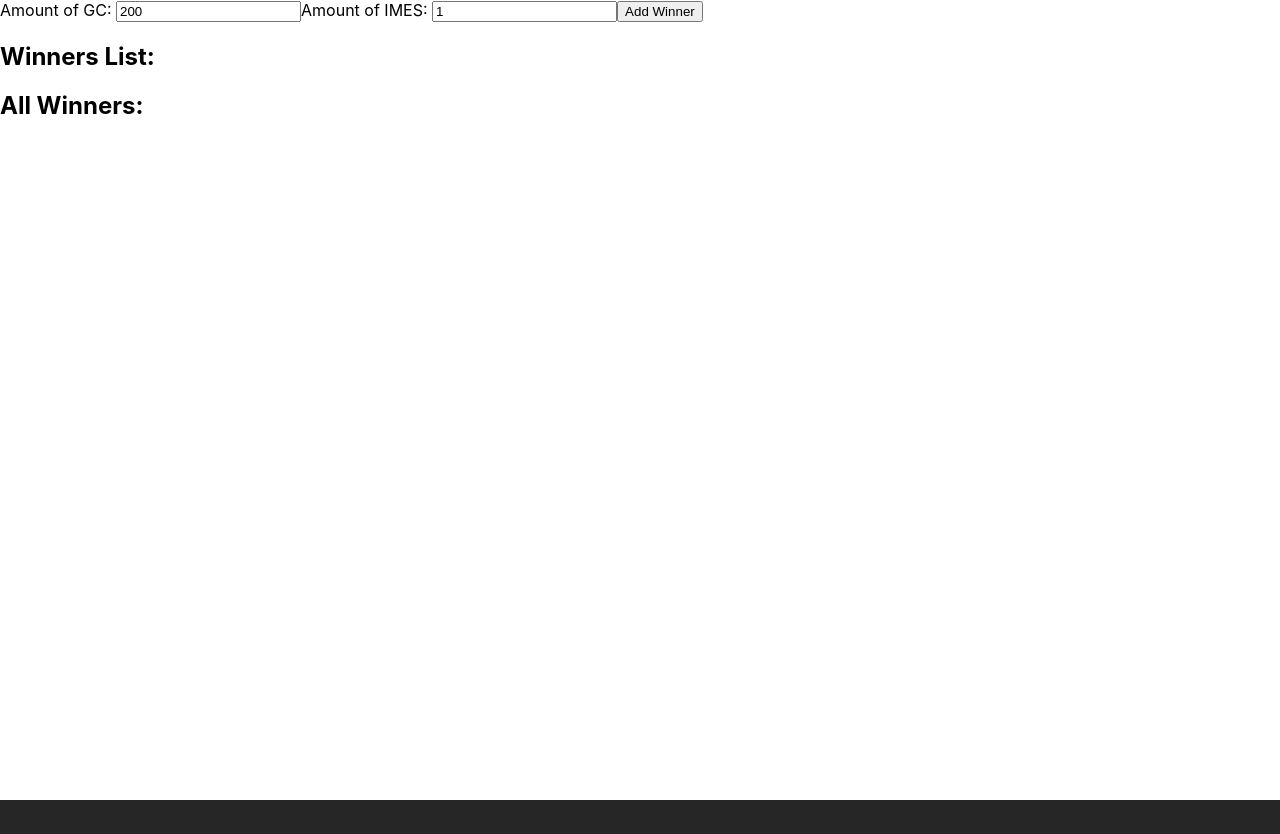
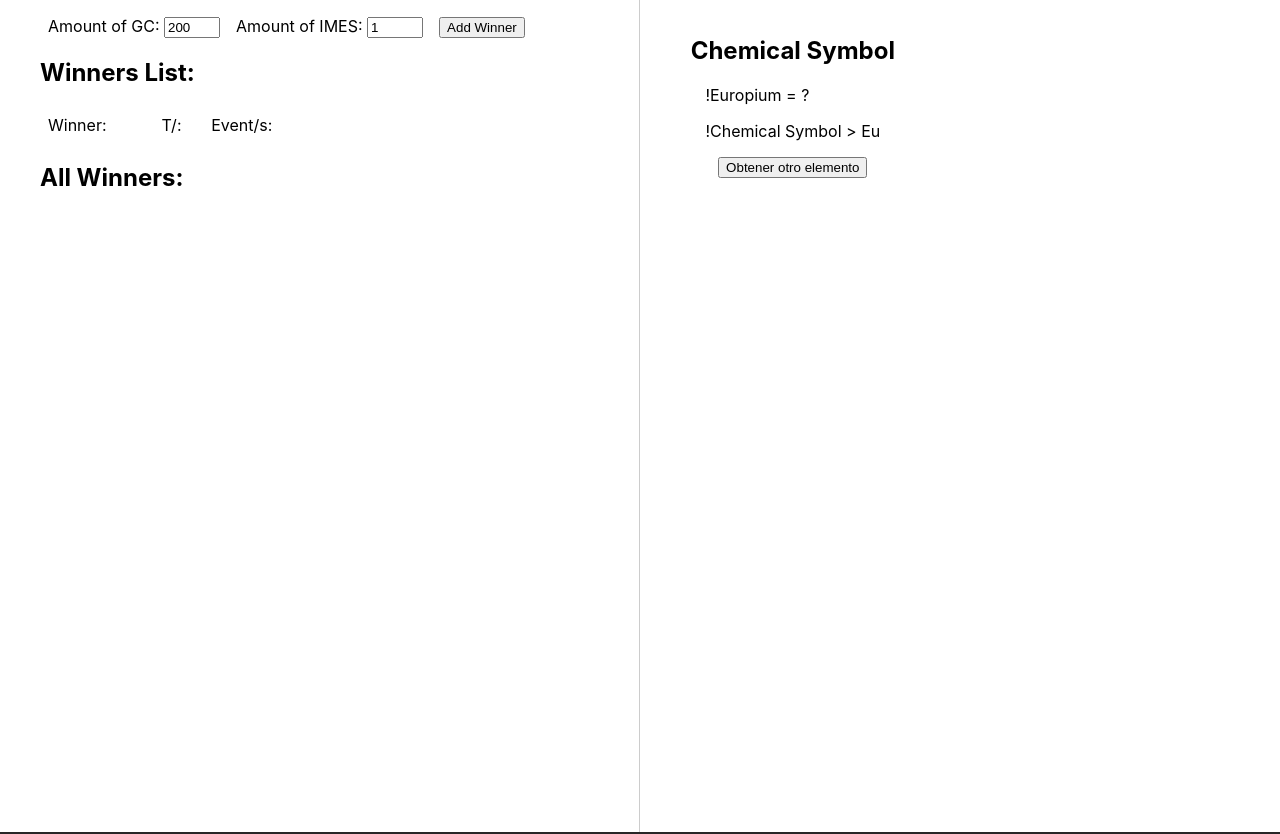
Before and after one commit to alanlasco/imu-em-web-helper, a React (Create React App) app: page / in a window 1280 px wide. Shown: the top 834 px of the page. Built offline with nearby package versions, Linux system fonts and the light colour scheme.

Commit message:
styling, adding tools

```diff
--- a/src/App.css
+++ b/src/App.css
@@ -4,4 +4,5 @@
   margin: 0;
   box-sizing: border-box;
   font-size: 62.5%;
+  width: 90%;
 }
--- a/src/components/ListOfWinners.tsx
+++ b/src/components/ListOfWinners.tsx
@@ -61,11 +61,11 @@ export const ListOfWinners = () => {
 
   return (
     <>
-      <div className="winnersContainer">
       <article className="configWinner">
         <span>
           <label htmlFor="goldCredits">Amount of GC: </label>
           <input
+            className="inputGoldCredits"
             type="number"
             name="goldCredits"
             value={goldCredits}
@@ -73,6 +73,7 @@ export const ListOfWinners = () => {
           />
           <label htmlFor="imes">Amount of IMES: </label>
           <input
+            className="inputImes"
             type="number"
             name="imes"
             value={imes}
@@ -82,8 +83,14 @@ export const ListOfWinners = () => {
         </span>
       </article>
 
+      <div className="winnersContainer">
         <section className="List">
           <h2>Winners List:</h2>
+          <div className="textContainer">
+            <span className="nameText">Winner: </span>
+            <span className="timesText">T/: </span>
+            <span className="eventsText">Event/s: </span>
+          </div>
           {winners.map((winner, index) => (
             <Winner
               key={index}
--- /dev/null
+++ b/src/components/Tools.tsx
@@ -0,0 +1,27 @@
+import React from "react";
+
+import useRandomElement from "../hooks/getRandomElement";
+import "../styles/Tools.css";
+
+const Tools = () => {
+  const { randomElement, getRandomElement } = useRandomElement();
+
+  return (
+    <div className="listOfTools">
+      <h2>Chemical Symbol</h2>
+      {randomElement ? (
+        <div>
+          <span>!{randomElement.name} = ? </span>
+          <p>
+            !Chemical Symbol {">"} {randomElement.symbol}
+          </p>
+        </div>
+      ) : (
+        <p>Loading...</p>
+      )}
+      <button onClick={getRandomElement}>Obtener otro elemento</button>
+    </div>
+  );
+};
+
+export default Tools;
--- a/src/components/Winner.tsx
+++ b/src/components/Winner.tsx
@@ -1,5 +1,6 @@
 import React, { useState, useEffect } from "react";
 import { WinnerProps } from "../types/winnerType";
+import "../styles/Winner.css";
 
 export const Winner: React.FC<WinnerProps> = ({
   onWinnerChange,
@@ -30,8 +31,9 @@ export const Winner: React.FC<WinnerProps> = ({
   };
 
   return (
-    <div>
+    <div className="Winner">
       <input
+        className="name"
         type="text"
         placeholder="Name"
         value={name}
@@ -39,6 +41,7 @@ export const Winner: React.FC<WinnerProps> = ({
       />
 
       <input
+        className="times"
         type="number"
         placeholder="Times Won"
         value={times}
@@ -46,6 +49,7 @@ export const Winner: React.FC<WinnerProps> = ({
       />
 
       <input
+        className="events"
         type="text"
         placeholder="Event Types"
         value={event}
--- a/src/hooks/getRandomElement.tsx
+++ b/src/hooks/getRandomElement.tsx
@@ -1,7 +1,7 @@
 import { useState, useEffect } from "react";
 import { ChemicalElement } from "../interfaces/Inchemicalelement";
 
-function useRandomCountry() {
+function useRandomElement() {
   const [elements, setElements] = useState<ChemicalElement[]>([]);
   const [randomElement, setRandomElement] = useState<ChemicalElement | null>(
     null
@@ -21,13 +21,13 @@ function useRandomCountry() {
   }, []);
 
   // Función para actualizar el país aleatorio
-  const getRandomCountry = () => {
+  const getRandomElement = () => {
     if (elements.length > 0) {
       setRandomElement(elements[Math.floor(Math.random() * elements.length)]);
     }
   };
 
-  return { randomElement, getRandomCountry };
+  return { randomElement, getRandomElement };
 }
 
-export default useRandomCountry;
+export default useRandomElement;
--- a/src/screens/toolScreen.tsx
+++ b/src/screens/toolScreen.tsx
@@ -1,10 +1,18 @@
 import React from "react";
 import { ListOfWinners } from "../components/ListOfWinners";
-
+import Tools from "../components/Tools";
+import "../styles/ToolScreen.css";
 export const ToolScreen = () => {
   return (
     <>
-      <ListOfWinners />
+      <div className="ToolScreenContainer">
+        <aside className="left">
+          <ListOfWinners />
+        </aside>
+        <aside className="right">
+          <Tools />
+        </aside>
+      </div>
     </>
   );
 };
--- a/src/styles/ListOfWinners.css
+++ b/src/styles/ListOfWinners.css
@@ -1,3 +1,50 @@
 .winnersContainer {
-    height: 100vh
+    display: flex;
+    flex-direction: column;
+    align-items: flex-start;
+    justify-content: flex-start;
+
+
+    margin-left: 1.5rem;
+    height: 100%;
+    /* Asegúrate de que ocupe toda la altura disponible */
+    overflow-y: auto;
+    /* Agrega desplazamiento vertical si es necesario */
+
 }
+
+.configWinner {
+    margin-left: 2em;
+}
+
+.inputGoldCredits {
+    width: 3rem;
+    margin-right: 1rem;
+}
+
+.inputImes {
+    width: 3rem;
+    margin-right: 1rem;
+}
+
+.textContainer {
+    display: flex;
+    justify-content: flex-start;
+    padding: .5rem;
+
+}
+
+.nameText {
+    width: 5.5rem;
+    margin-right: 1.6rem;
+}
+
+.timesText {
+    width: 1.5rem;
+    margin-right: 1.6rem;
+}
+
+.eventsText {
+    width: 5.5rem;
+    margin-right: 1.6rem;
+}
--- /dev/null
+++ b/src/styles/ToolScreen.css
@@ -0,0 +1,27 @@
+.ToolScreenContainer {
+    display: grid;
+    /* Usar grid para el contenedor */
+    grid-template-columns: repeat(2, 1fr);
+    /* Dos columnas de igual tamaño */
+    height: 100%;
+    /* Altura total de la ventana */
+
+    /* Espacio entre las columnas */
+
+    /* Espaciado alrededor del contenedor */
+}
+
+.left,
+.right {
+    padding: 1em;
+    /* Espaciado interno */
+
+    /* Solo para visualizar el borde */
+    /* Incluye padding en el ancho total */
+}
+
+.left {
+
+    border-right: 1px solid #ccc;
+
+}
--- /dev/null
+++ b/src/styles/Tools.css
@@ -0,0 +1,16 @@
+.listOfTools {
+    display: flex;
+    /* Mantener como flex */
+    flex-direction: column;
+    /* Cambia a row para alinearlos horizontalmente */
+    align-items: center;
+    /* Alinea los elementos al inicio */
+    justify-content: flex-start;
+    /* Alinea elementos a la izquierda */
+    height: 100vh;
+    /* Mantén esto si deseas que ocupe toda la altura */
+    width: 45%;
+    /* Esto está bien */
+    margin-right: 2em;
+    /* Ajusta el margen si es necesario */
+}
--- /dev/null
+++ b/src/styles/Winner.css
@@ -0,0 +1,14 @@
+.name {
+    width: 5.5rem;
+    margin-right: 1rem;
+}
+
+.times {
+    width: 1.5rem;
+    margin-right: 1rem;
+}
+
+.events {
+    width: 5.5rem;
+    margin-right: 1rem;
+}
--- a/src/styles/footer.css
+++ b/src/styles/footer.css
@@ -1,4 +1,5 @@
 .footer-container {
+
   color: #88ff64;
   font-size: 1.5rem;
   text-align: center;
@@ -8,4 +9,5 @@
   font-family: "Consolas", "Courier New", "Lucida Console", Monaco, monospace;
   height: 1.5em;
   background-color: rgb(39, 38, 38);
+
 }
```
Lines whose indentation alone changed are shown as unchanged.
